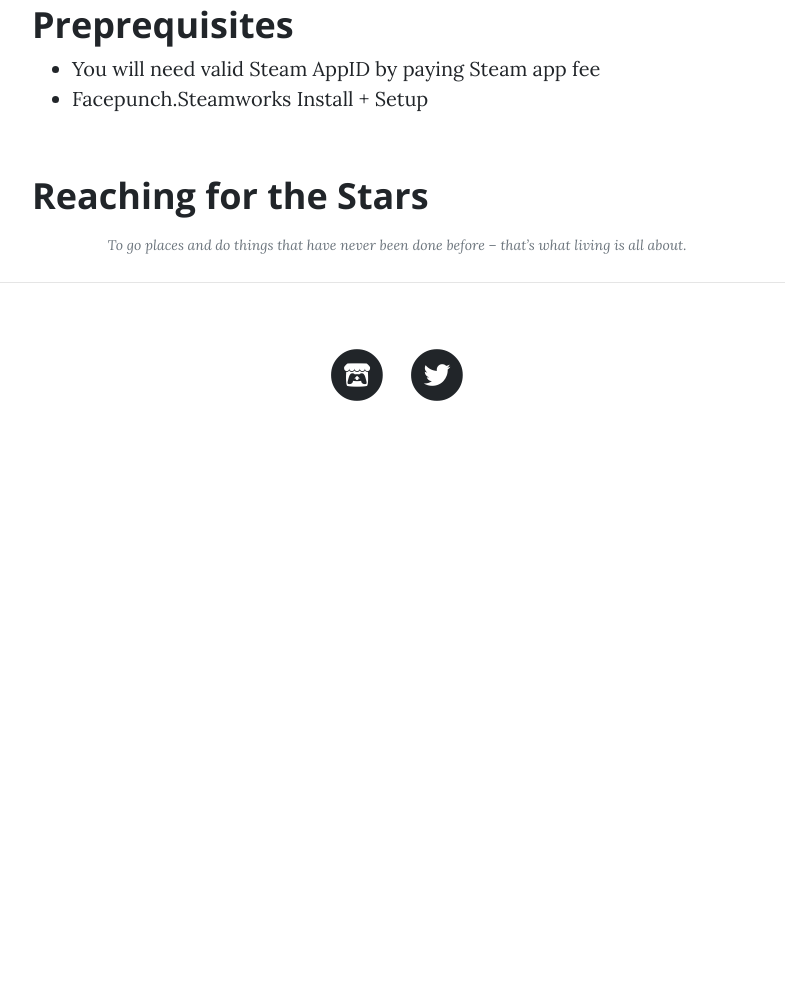
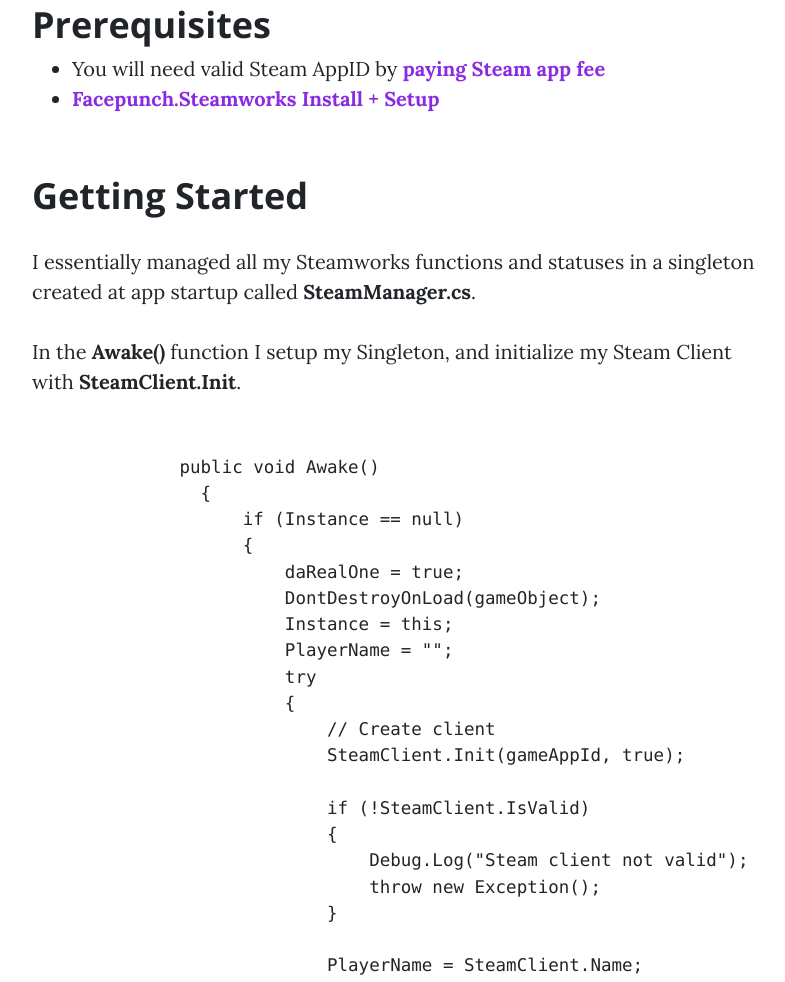
Before and after one commit to bthomas2622/game-dev-blog, a website: page 2020_12_09_post.html in a window 1280 px wide. Shown: the part 2139-3121 px from the top of the page, without its empty margins (243-1028 px from the left). Before the commit the page ends 2607 px from the top, so only its background shows below. Drawn offline with nearby package versions, Linux system fonts and the light colour scheme.

Commit message:
css fixes

```diff
--- a/2020_12_09_post.html
+++ b/2020_12_09_post.html
@@ -87,12 +87,12 @@
           <p>Feel free to reach out with questions I am <a href="https://twitter.com/freebrunch">freeBrunch</a> on Twitter.</p>
           <p><b><u>Links:</u></b></p>
           <ul>
-            <li><a href="https://github.com/bthomas2622/facepunch-steamworks-tutorial">Tutorial code</a></li>
-            <li><a href="https://wiki.facepunch.com/steamworks/">Facepunch.Steamworks wiki</a></li>
-            <li><a href="https://github.com/Facepunch/Facepunch.Steamworks">Facepunch.Steamworks github</a></li>
-            <li><a href="https://partner.steamgames.com/doc/home">Steamworks docs</a></li>
-            <li><a href="https://creeepling.itch.io/beat-loot-repeat/devlog/148487/adding-steamworks-p2p-multiplayer-can-be-a-pain-but">Creeepling itch.io Steamworks P2P Devlog</a></li>
-            <li><a href="https://store.steampowered.com/app/1421410/Nectar_of_the_Gods/">Nectar of the Gods Steam page</a></li>
+            <li><a style="color: blueviolet; font-weight: bold;" href="https://github.com/bthomas2622/facepunch-steamworks-tutorial">Tutorial code</a></li>
+            <li><a style="color: blueviolet; font-weight: bold;" href="https://wiki.facepunch.com/steamworks/">Facepunch.Steamworks wiki</a></li>
+            <li><a style="color: blueviolet; font-weight: bold;" href="https://github.com/Facepunch/Facepunch.Steamworks">Facepunch.Steamworks github</a></li>
+            <li><a style="color: blueviolet; font-weight: bold;" href="https://partner.steamgames.com/doc/home">Steamworks docs</a></li>
+            <li><a style="color: blueviolet; font-weight: bold;" href="https://creeepling.itch.io/beat-loot-repeat/devlog/148487/adding-steamworks-p2p-multiplayer-can-be-a-pain-but">Creeepling itch.io Steamworks P2P Devlog</a></li>
+            <li><a style="color: blueviolet; font-weight: bold;" href="https://store.steampowered.com/app/1421410/Nectar_of_the_Gods/">Nectar of the Gods Steam page</a></li>
           </ul>
           <p><a href="https://store.steampowered.com/app/1421410/Nectar_of_the_Gods/">Nectar of the Gods</a> was always going to be an online multiplayer game. I love multiplayer games and wanted to make something I could play with friends. But I had a few obstacles to overcome as a first time independent developer:</p>
           <ol>
@@ -103,11 +103,58 @@
           </ol>
           <p>A lot of people in my initial research were recommending using <a href="https://partner.steamgames.com/doc/features/multiplayer">Steamworks</a> to do the netcode heavy lifting. Steam offers free backend APIs via Steamworks to help you set up things like game lobbies, P2P packet management, etc. The downside was that I could only distribute my game through Steam to take advantage of this online implementation. This was a worth it tradeoff for me though because I was making a PC game, Steam is a great marketplace, and without much resources Steamworks was a life saver.</p>
           <p>Buuut Steamworks is written in C++, so to use it with Unity I would need to use a C# wrapper. And it appeared the latest and greatest Steamworks C# implementation was a MIT open source project created by Garry Newman (of Garry’s Mod) called “Facepunch.Steamworks”. The most recent release as of this writing was February 28, 2020 but it does seem to still be active with contributions.</p>
-          <h2 class="section-heading">Preprequisites</h2>
+          <h2 class="section-heading">Prerequisites</h2>
           <ul>
-            <li>You will need valid Steam AppID by <a href="https://partner.steamgames.com/doc/store/application">paying Steam app fee</a></li>
-            <li><a href="https://wiki.facepunch.com/steamworks/Setting_Up">Facepunch.Steamworks Install + Setup</a></li>
+            <li>You will need valid Steam AppID by <a style="color: blueviolet; font-weight: bold;" href="https://partner.steamgames.com/doc/store/application">paying Steam app fee</a></li>
+            <li><a style="color: blueviolet; font-weight: bold;" href="https://wiki.facepunch.com/steamworks/Setting_Up">Facepunch.Steamworks Install + Setup</a></li>
           </ul>
+          <h2 class="section-heading">Getting Started</h2>
+          <p>I essentially managed all my Steamworks functions and statuses in a singleton created at app startup called <b>SteamManager.cs</b>.</p>
+          <p>In the <b>Awake()</b> function I setup my Singleton, and initialize my Steam Client with <b>SteamClient.Init</b>.</p>
+          <pre>
+            <code>
+              public void Awake()
+                {
+                    if (Instance == null)
+                    {
+                        daRealOne = true;
+                        DontDestroyOnLoad(gameObject);
+                        Instance = this;
+                        PlayerName = "";
+                        try
+                        {
+                            // Create client
+                            SteamClient.Init(gameAppId, true);
+
+                            if (!SteamClient.IsValid)
+                            {
+                                Debug.Log("Steam client not valid");
+                                throw new Exception();
+                            }
+
+                            PlayerName = SteamClient.Name;
+                            PlayerSteamId = SteamClient.SteamId;
+                            playerSteamIdString = PlayerSteamId.ToString();
+                            activeUnrankedLobbies = new List<Lobby>();
+                            activeRankedLobbies = new List<Lobby>();
+                            connectedToSteam = true;
+                            Debug.Log("Steam initialized: " + PlayerName);
+                        }
+                        catch (Exception e)
+                        {
+                            connectedToSteam = false;
+                            playerSteamIdString = "NoSteamId";
+                            Debug.Log("Error connecting to Steam");
+                            Debug.Log(e);
+                        }
+                    }
+                    else if (Instance != this)
+                    {
+                        Destroy(gameObject);
+                    }
+                }
+            </code>
+          </pre>
 
 
           <h2 class="section-heading">Reaching for the Stars</h2>
--- a/scss/_global.scss
+++ b/scss/_global.scss
@@ -21,7 +21,8 @@
   line-height: 1.5;
   margin: 30px 0;
   a {
-    text-decoration: underline;
+    font-weight: bold;
+    color: blueviolet;
   }
 }
 
```
Also changed, not shown: index.html (+20 -10 lines), css/clean-blog.css, css/clean-blog.min.css.
